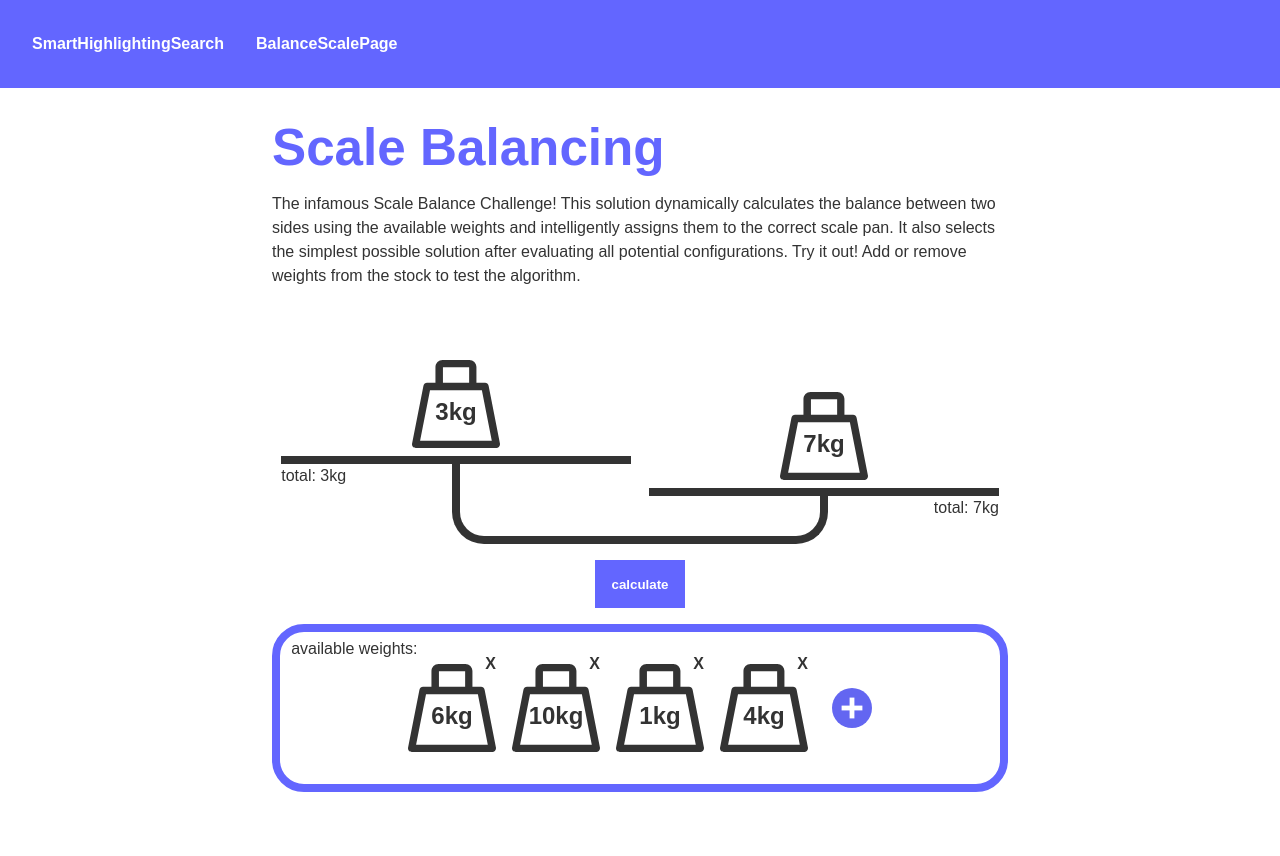
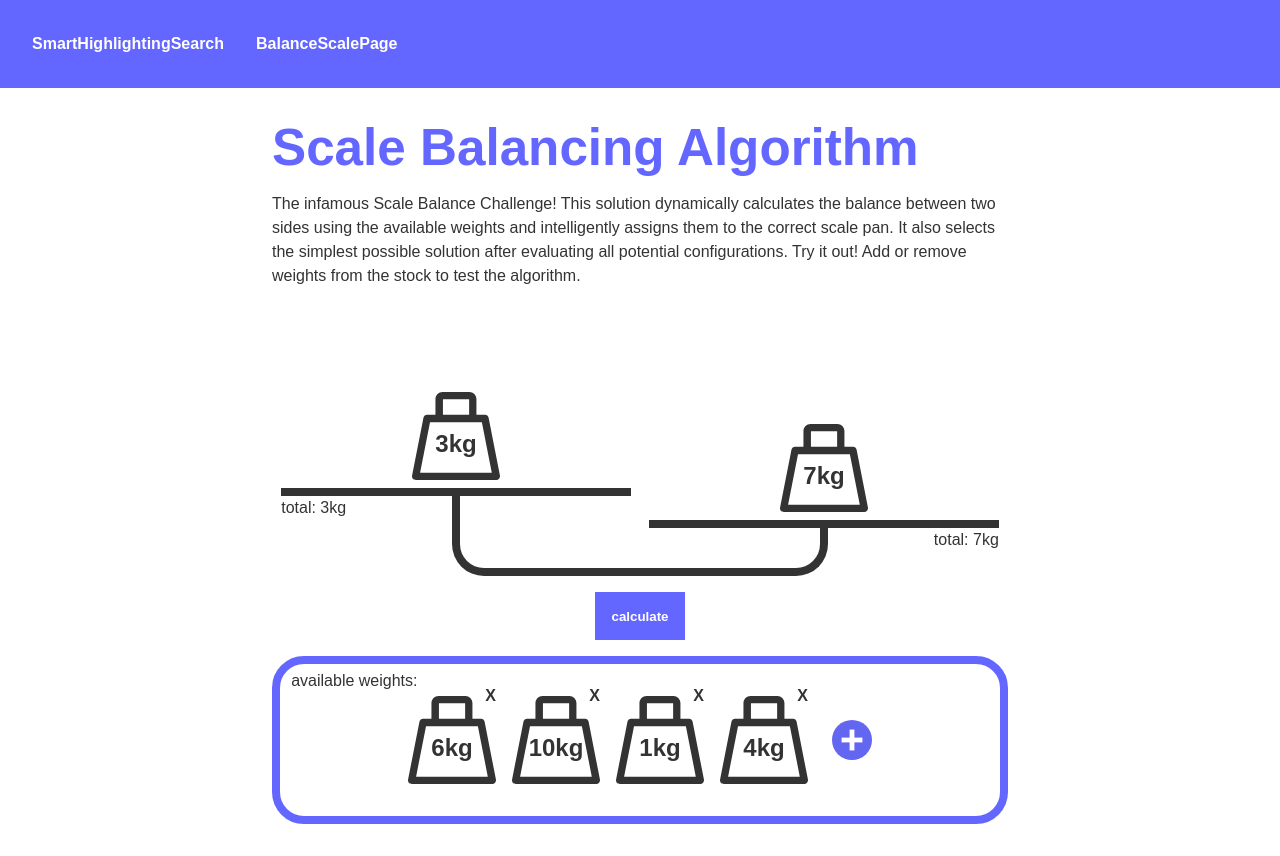
Before and after one commit to oy-gen/code-some-collection, a React (Vite) app: page /balance-scale in a window 1280 px wide. Before the commit the page ends 824 px from the top, so only its background shows below. Built offline with nearby package versions, Linux system fonts and the light colour scheme.

Commit message:
[ED-3] correct wording and spacing

```diff
--- a/src/features/balance-scale/presentation/BalanceScalePage.tsx
+++ b/src/features/balance-scale/presentation/BalanceScalePage.tsx
@@ -54,7 +54,7 @@ export const BalanceScalePage: React.FC = () => {
 
   return (
     <>
-      <h1>Scale Balancing</h1>
+      <h1>Scale Balancing Algorithm</h1>
       <Description>
         The infamous Scale Balance Challenge! This solution dynamically
         calculates the balance between two sides using the available weights and
--- a/src/features/balance-scale/presentation/components/Scale.tsx
+++ b/src/features/balance-scale/presentation/components/Scale.tsx
@@ -57,7 +57,7 @@ const ScaleContainer = styled.div`
   display: grid;
   grid-template-columns: 1fr 1fr;
   grid-template-rows: 1fr 3rem;
-  margin: -10rem auto 1rem;
+  margin: -8rem auto 1rem;
   justify-content: center;
   height: 24rem;
 `;
```
